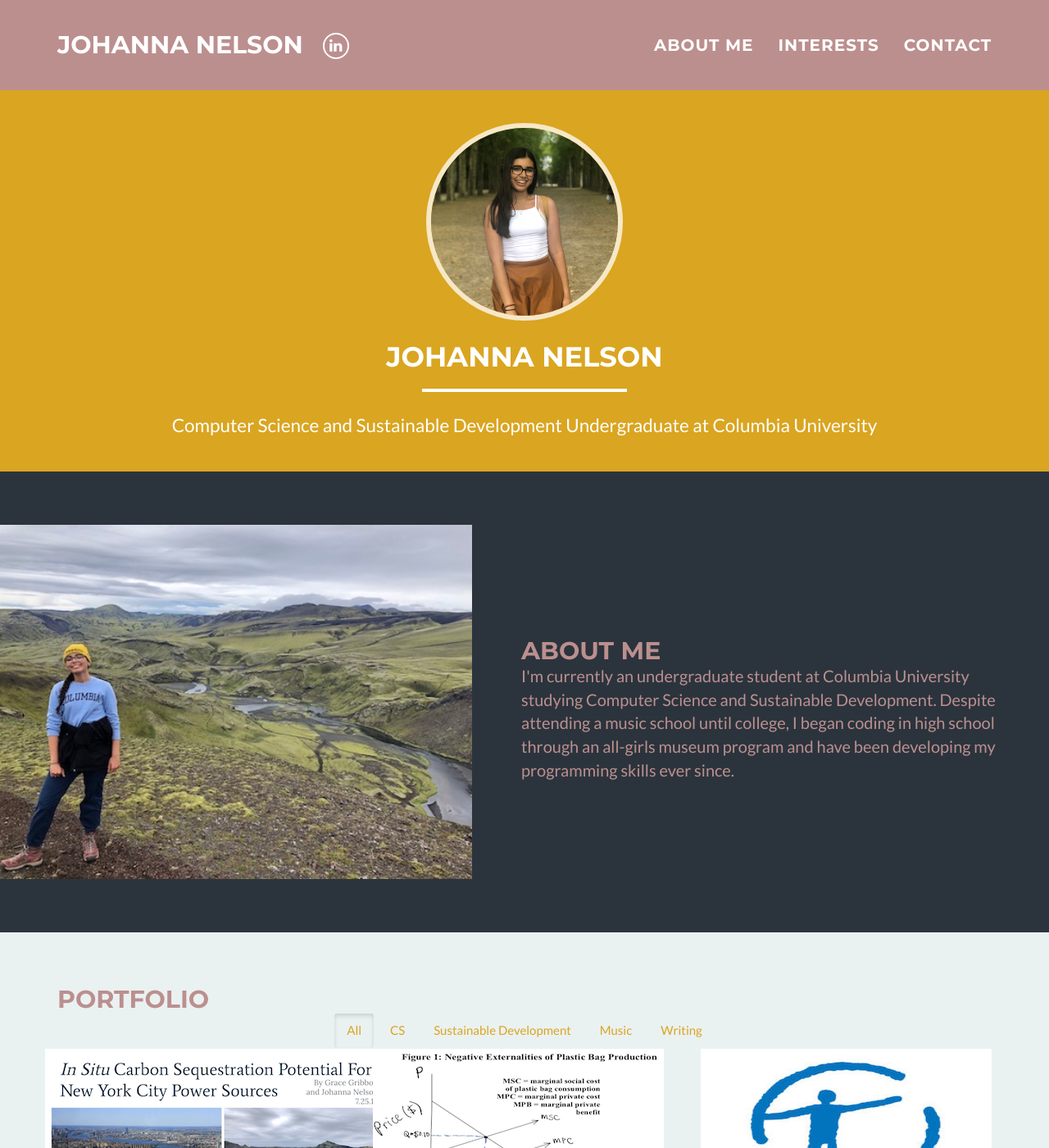
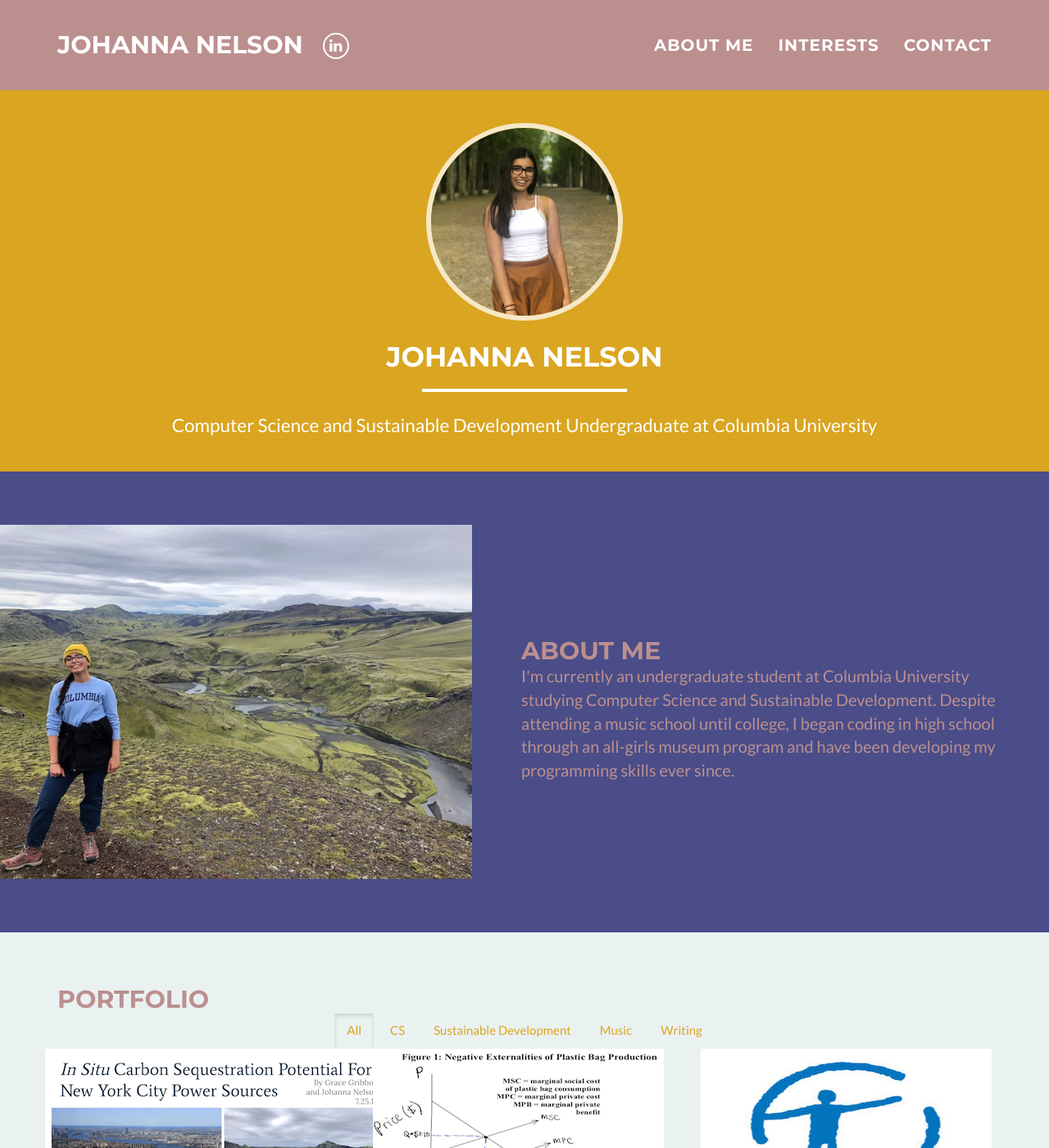
Before and after one commit to johannanelson/johannanelson.github.io, a Jekyll site: the page built from index.html, in a window 1280 px wide and 1400 px high. Shown: the whole window at 82% size. Built offline with Jekyll 4.4.1, drawn with Linux system fonts in a browser that asks for light colours; some of the changed text lies outside the part shown.

```diff
--- a/_includes/css/main.css
+++ b/_includes/css/main.css
@@ -786,7 +786,7 @@ footer .footer-below {
 			}
 
 		.wrapper.style2 {
-			background-color: #2e3842;
+			background-color: #505393;
 		}
 
 		.wrapper.style3 {
--- a/_includes/interests.html
+++ b/_includes/interests.html
@@ -106,7 +106,7 @@
           <div class="portfolio-item">
             <div class="portfolio-img">
               <iframe width="355" height="254"
-                src="https://www.youtube.com/embed/j3YVVPC14lM"
+                src="https://www.youtube.com/embed/j3YVVPC14lM" frameborder="0">
               </iframe>
             </div>
           <div class="portfoli-content">
```
Also changed, not shown: img/about/img1.jpg, 1 other file.
